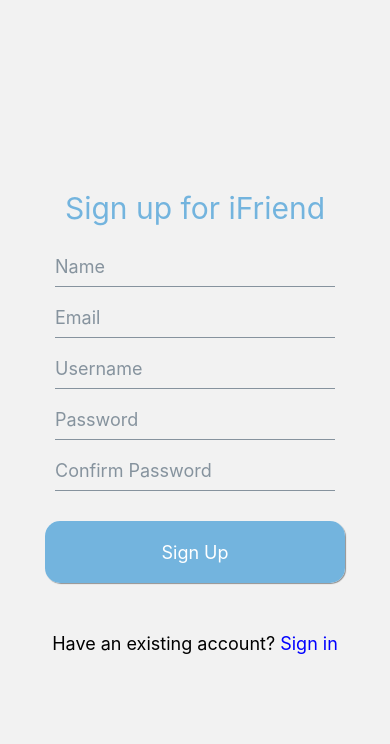
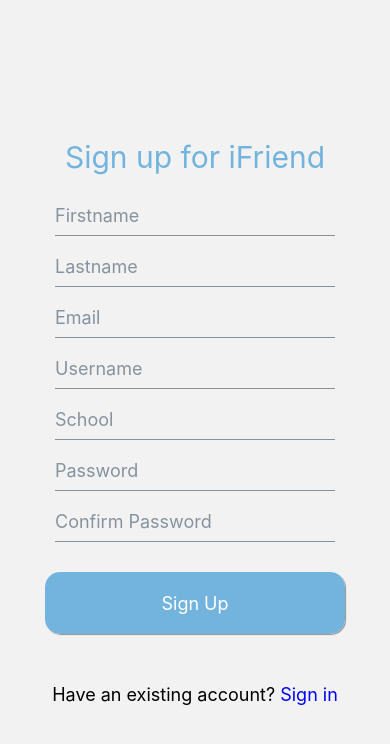
Before and after one commit to UzairJ99/iFriend, a React Native app in the folder client/: screen /Register in a window 390 px wide. Shown: the top 744 px of the page. Built offline with nearby package versions, Linux system fonts and the light colour scheme; no server answers.

Commit message:
update register and login page

```diff
--- a/client/components/auth/LoginPage.js
+++ b/client/components/auth/LoginPage.js
@@ -55,12 +55,14 @@
           value={email}
           onChangeText={setEmail}
           placeholder="Email"
+          clearButtonMode='always'
         />
         <Input
           value={password}
           onChangeText={setPassword}
           placeholder="Password"
           secureTextEntry={true}
+          clearButtonMode='always'
         />
         <Button
           title="Login"
--- a/client/components/auth/RegisterPage.js
+++ b/client/components/auth/RegisterPage.js
@@ -10,12 +10,13 @@
 // testing home screen component for navigation stack
 function RegisterPage(props) {
   // states for the page
-  const [name, setName] = useState('');
+  const [firstname, setFirstName] = useState('');
+  const [lastname, setLastName] = useState('');
   const [email, setEmail] = useState('');
   const [username, setUserName] = useState('');
+  const [schoolname, setSchoolName] = useState('');
   const [password, setPassword] = useState('');
   const [confirmPassword, setConfirmPassword] = useState('');
-
 
   /**
    * Function to register a user in Firebase. Checks if the information is valid and the passwords match.
@@ -35,8 +36,10 @@
         const data = {
           id: uid,
           email,
-          name,
+          firstname,
+          lastname,
           username,
+          schoolname,
           password
         };
         const usersRef = firebase.firestore().collection('users')
@@ -61,28 +64,45 @@
       <View style={styles.loginForm}>
         <Text style={styles.logo}>Sign up for iFriend</Text>
         <Input
-          placeholder="Name"
-          value={name}
-          onChangeText={setName}
+          placeholder="Firstname"
+          clearButtonMode='always'
+          value={firstname}
+          onChangeText={setFirstName}
+        />
+        <Input
+          placeholder="Lastname"
+          clearButtonMode='always'
+          value={lastname}
+          onChangeText={setLastName}
         />
         <Input
           placeholder="Email"
+          clearButtonMode='always'
           value={email}
           onChangeText={setEmail}
         />
         <Input
           placeholder="Username"
+          clearButtonMode='always'
           value={username}
           onChangeText={setUserName}
         />
         <Input
+          placeholder="School"
+          clearButtonMode='always'
+          value={schoolname}
+          onChangeText={setSchoolName}
+        />
+        <Input
           placeholder="Password"
+          clearButtonMode='always'
           secureTextEntry={true}
           value={password}
           onChangeText={setPassword}
         />
         <Input
           placeholder="Confirm Password"
+          clearButtonMode='always'
           secureTextEntry={true}
           value={confirmPassword}
           onChangeText={setConfirmPassword}
```
